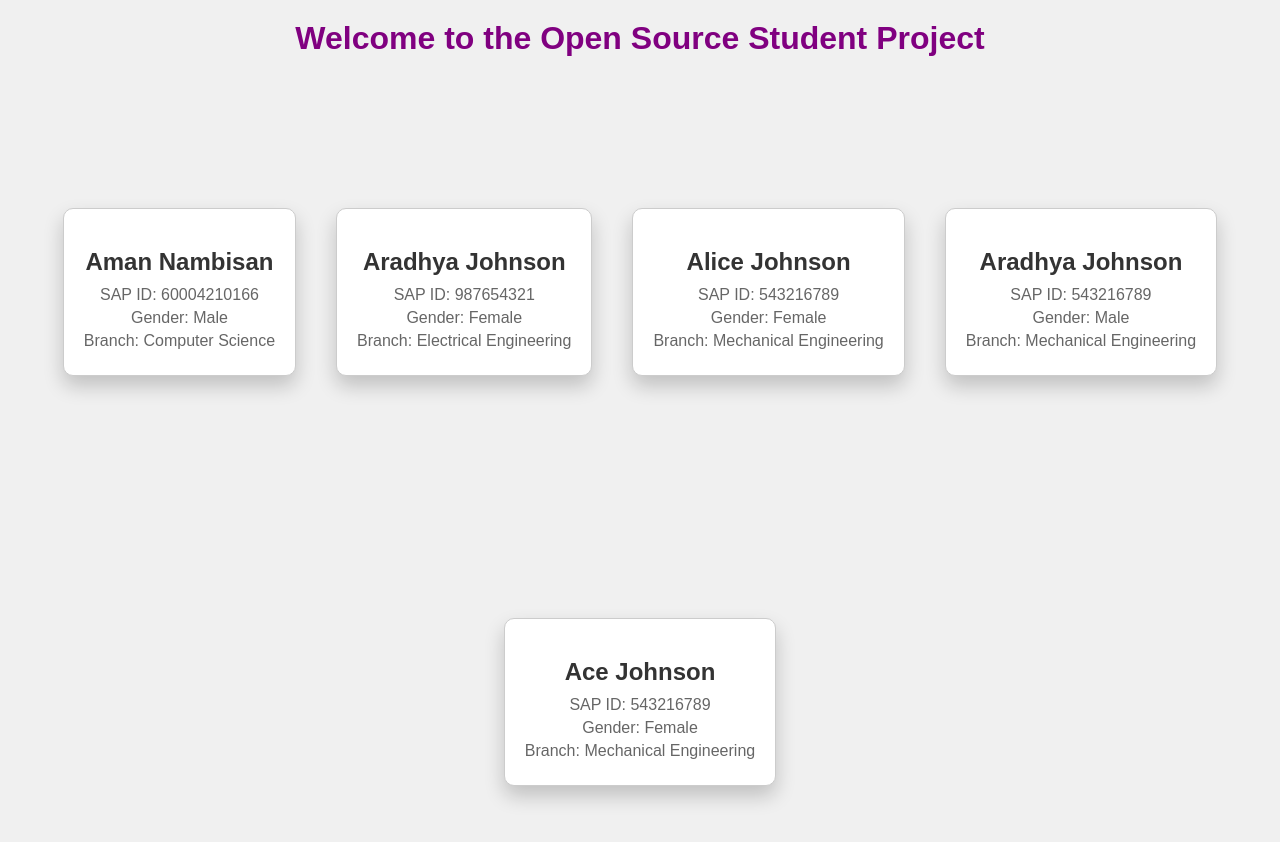
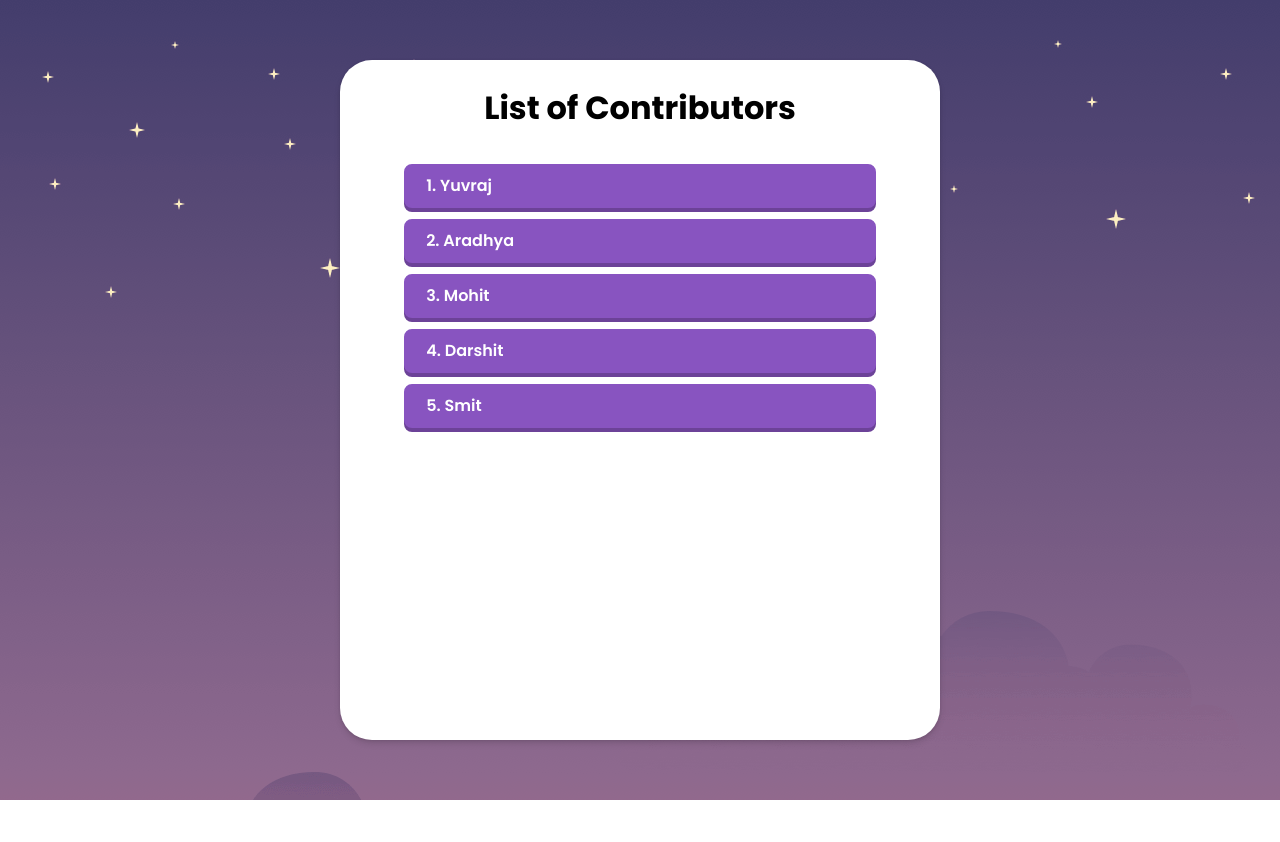
Before and after one commit to aradhyasakalley/Unicode-OpenSource-Website, a plain HTML site: page index.html in a window 1280 px wide. After the commit the page ends 800 px from the top, so only its background shows below. Drawn offline with Linux system fonts and the light colour scheme.

Commit message:
changes in the ui

```diff
--- a/css/styles.css
+++ /dev/null
@@ -1,55 +0,0 @@
-body {
-  font-family: Arial, sans-serif;
-  text-align: center;
-  background-color: #f0f0f0; /* Set a background color for the body */
-  margin: 0; /* Remove default margin */
-  padding: 0; /* Remove default padding */
-}
-
-h1 {
-  color: #333;
-  margin: 20px 0; /* Add some space between the title and the list */
-}
-
-.student-container {
-  display: flex;
-  justify-content: center;
-  align-items: center;
-  min-height: 100vh; /* Center the content vertically */
-  flex-wrap: wrap;
-  gap: 20px; /* Add some space between cards */
-  padding: 20px;
-}
-
-.title {
-  color: purple;
-}
-
-.student-card {
-  background-color: #fff;
-  border: 1px solid #ccc;
-  border-radius: 10px;
-  box-shadow: 0 10px 20px rgba(0, 0, 0, 0.2); /* Improved shadow effect */
-  padding: 20px;
-  max-width: 300px;
-  text-align: center;
-  transition: transform 0.2s, box-shadow 0.2s;
-  margin: 10px; /* Added margin to cards for better spacing */
-}
-
-.student-card h2 {
-  font-size: 24px;
-  margin-bottom: 10px;
-  color: #333;
-}
-
-.student-card p {
-  margin: 5px 0;
-  color: #666;
-}
-
-/* Add hover effect to cards */
-.student-card:hover {
-  transform: translateY(-5px);
-  box-shadow: 0 15px 30px rgba(0, 0, 0, 0.3); /* Improved hover shadow effect */
-}
--- a/data.json
+++ b/data.json
@@ -1,34 +1,9 @@
 {
-  "students": [
-    {
-      "name": "Aman Nambisan",
-      "sapid": "60004210166",
-      "gender": "Male",
-      "branch": "Computer Science"
-    },
-    {
-      "name": "Aradhya Johnson",
-      "sapid": "987654321",
-      "gender": "Female",
-      "branch": "Electrical Engineering"
-    },
-    {
-      "name": "Alice Johnson",
-      "sapid": "543216789",
-      "gender": "Female",
-      "branch": "Mechanical Engineering"
-    },
-    {
-      "name": "Aradhya Johnson",
-      "sapid": "543216789",
-      "gender": "Male",
-      "branch": "Mechanical Engineering"
-    },
-    {
-      "name": "Ace Johnson",
-      "sapid": "543216789",
-      "gender": "Female",
-      "branch": "Mechanical Engineering"
-    }
+  "results": [
+      "Yuvraj",
+      "Aradhya",
+      "Mohit",
+      "Darshit",
+      "Smit"
   ]
 }
--- a/index.html
+++ b/index.html
@@ -1,14 +1,33 @@
 <!DOCTYPE html>
-<html>
-  <head>
-    <title>Open Source Student Project</title>
-    <link rel="stylesheet" type="text/css" href="css/styles.css" />
-  </head>
-  <body>
-    <h1 class="title">Welcome to the Open Source Student Project</h1>
-    <div class="student-container">
-      <!-- Student cards will be dynamically added here -->
+<html lang="en">
+<head>
+    <meta charset="UTF-8">
+    <meta http-equiv="X-UA-Compatible" content="IE=edge">
+    <meta name="viewport" content="width=device-width, initial-scale=1.0">
+    <title>List of Contributors</title>
+    <link rel="stylesheet" href="https://cdnjs.cloudflare.com/ajax/libs/font-awesome/6.0.0-beta2/css/all.min.css" integrity="sha512-YWzhKL2whUzgiheMoBFwW8CKV4qpHQAEuvilg9FAn5VJUDwKZZxkJNuGM4XkWuk94WCrrwslk8yWNGmY1EduTA==" crossorigin="anonymous" referrerpolicy="no-referrer" />
+    <link rel = "stylesheet" href = "main.css">
+</head>
+<body class = "flex">
+
+    <div class = "wrapper">
+        <div class = "list-container">
+            <div class = "list-head">
+                <h1 class = "list-title">List of Contributors</h1>
+            </div>
+            <div class = "list-body">
+                <h2 class = "list-question" id = "question"><!--What is the full form of HTTP? --></h2>
+                <ul class = "list-options">
+
+                </ul>
+                <div id = "result">
+                </div>
+            </div>
+        </div>
     </div>
-    <script src="scripts/script.js"></script>
-  </body>
+
+
+
+    <script src = "script.js"></script>
+</body>
 </html>
--- /dev/null
+++ b/main.css
@@ -0,0 +1,164 @@
+@import url('https://fonts.googleapis.com/css2?family=Poppins:wght@300;400;500;600;700;800;900&display=swap');
+*{
+    padding: 0;
+    margin: 0;
+    box-sizing: border-box;
+}
+:root{
+    --light-purple-color: #8854C0;
+    --light-color: #fff;
+    --dark-color: #000;
+    --grey-color: #f2f2f2;
+    --transition: all 300ms ease-in-out;
+}
+.flex{
+    display: flex;
+    align-items: center;
+    justify-content: center;
+}
+body{
+    min-height: 100vh;
+    font-family: 'Poppins', sans-serif;
+    color: var(--dark-color);
+    background: url(./bg.png);
+}
+.wrapper{
+    background: var(--light-color);
+    padding: 1.5rem 4rem 3rem 4rem;
+    width: 600px;
+    height: 680px;
+    /* border-top-left-radius: 1.5rem;
+    border-bottom-right-radius: 1.5rem; */
+    border-radius: 2rem;
+    position: relative;
+    box-shadow: 0 4px 6px rgb(0 0 0 / 10%), 0 1px 3px rgb(0 0 0 / 10%); /*search*/
+}
+.list-title{
+    text-align: center;
+    font-size: 2rem;
+}
+.list-score{
+    /* text-align: right; */
+    /* font-weight: 600; */
+    font-size: 1.2rem;
+    /* margin-bottom: 1rem; */
+    border: 5px solid var(--grey-color);
+    font-weight: bold;
+    width: 100px;
+    height: 50px;
+    margin: .5rem auto 1rem auto;
+    color: var(--light-purple-color);
+}
+.list-question{
+    font-size: 1.2rem;
+    text-align: center;
+    line-height: 1.3;
+    margin-bottom: 2rem;
+}
+.list-question .category{
+    font-size: 0.9rem;
+    font-weight: 500;
+    background-color: var(--light-purple-color);
+    color: var(--light-color);
+    padding: .2rem .4rem;
+    border-radius: .2rem;
+    margin-top: 0.5rem;
+    display: inline-block;
+}
+.list-options{
+    list-style-type: none;
+    margin: 1rem 0;
+}
+.list-options li{
+    border-radius: 0.5rem;
+    font-weight: 600;
+    margin: .7rem 0;
+    padding: .4rem 1.2rem;
+    cursor: pointer;
+    border: 3px solid var(--light-purple-color);
+    background-color: var(--light-purple-color);
+    color: var(--light-color);
+    box-shadow: 0 4px 0 0 #6c4298;
+    transition: var(--transition);
+}
+.list-options li:hover{
+    background-color: var(--grey-color);
+    color: var(--dark-color);
+    border-color: var(--grey-color);
+    box-shadow: 0 4px 0 0 #bbbbbb;
+}
+.list-options li:active{
+    transform: scale(0.97);
+}
+/* js related */
+.selected{
+    background-color: var(--grey-color)!important;
+    color: var(--dark-color)!important;
+    border-color: var(--grey-color)!important;
+    box-shadow: 0 4px 0 0 #bbbbbb!important;
+}
+.list-foot button{
+    border: none;
+    border-radius: 0.5rem;
+    outline: 0;
+    font-family: 'Poppins', sans-serif;
+    font-size: 1.2rem;
+    font-weight: 600;
+    padding: .5rem 1rem;
+    margin: 0 auto 0 auto;
+    text-transform: uppercase;
+    cursor: pointer;
+    display: block;
+    background-color: var(--grey-color);
+    color: var(--dark-color);
+    letter-spacing: 2px;
+    transition: var(--transition);
+    box-shadow: 0 4px 0 0 #bbbbbb;
+}
+.list-foot button:hover{
+    background-color: #e6e6e6;
+    box-shadow: 0 4px 0 0 #a7a7a7;
+}
+.list-foot button:active{
+    transform: scale(0.95);
+}
+#play-again{
+    display: none;
+}
+#result{
+    padding: .7rem 0;
+    text-align: center;
+    font-weight: 600;
+    font-size: 1.3rem;
+}
+#result i{
+    width: 30px;
+    height: 30px;
+    border-radius: 50%;
+    line-height: 30px;
+    margin-right: .5rem;
+    margin-bottom: .5rem;
+    background-color: var(--light-purple-color);
+    color: var(--light-color);
+}
+
+
+
+
+@media(max-width: 678px){
+    .list-title{
+        font-size: 1.6rem;
+    }
+    .wrapper{
+        margin: 3rem 0;
+        width: 90%;
+        height: 90%;
+        padding: 1.5rem 1rem 3rem 1rem;
+        /* border-top-left-radius: 0;
+        border-bottom-right-radius: 0; */
+        border-radius: 2rem;
+    }
+    .list-foot button{
+        font-size: 1rem;
+    }
+}
--- /dev/null
+++ b/script.js
@@ -0,0 +1,34 @@
+const _options = document.querySelector(".list-options");
+
+let data;
+
+async function fetchData() {
+  const APIUrl = "Data.json";
+  const result = await fetch(APIUrl);
+  data = await result.json();
+  console.log(data);
+  loadList();
+}
+
+// load List
+function loadList() {
+  showQuestion(data.results);
+}
+
+document.addEventListener("DOMContentLoaded", function () {
+  /*1*/ fetchData();
+});
+
+// display question and options
+function showQuestion(data) {
+  _options.innerHTML = `
+        ${data
+          .map(
+            (option, index) => `
+            <li> ${index + 1}. <span>${option}</span> </li>
+        `
+          )
+          .join("")}
+    `;
+  selectOption();
+}
--- a/scripts/script.js
+++ /dev/null
@@ -1,37 +0,0 @@
-document.addEventListener("DOMContentLoaded", function () {
-  // Load data from data.json and display student cards
-  fetch("data.json")
-    .then((response) => response.json())
-    .then((data) => {
-      const studentContainer = document.querySelector(".student-container");
-      data.students.forEach((student) => {
-        const studentCard = createStudentCard(student);
-        studentContainer.appendChild(studentCard);
-      });
-    })
-    .catch((error) => console.error("Error loading data:", error));
-});
-
-function createStudentCard(student) {
-  const card = document.createElement("div");
-  card.classList.add("student-card");
-
-  const nameElement = document.createElement("h2");
-  nameElement.textContent = student.name;
-
-  const sapidElement = document.createElement("p");
-  sapidElement.textContent = `SAP ID: ${student.sapid}`;
-
-  const genderElement = document.createElement("p");
-  genderElement.textContent = `Gender: ${student.gender}`;
-
-  const branchElement = document.createElement("p");
-  branchElement.textContent = `Branch: ${student.branch}`;
-
-  card.appendChild(nameElement);
-  card.appendChild(sapidElement);
-  card.appendChild(genderElement);
-  card.appendChild(branchElement);
-
-  return card;
-}
```
Also changed, not shown: bg.png (added).
